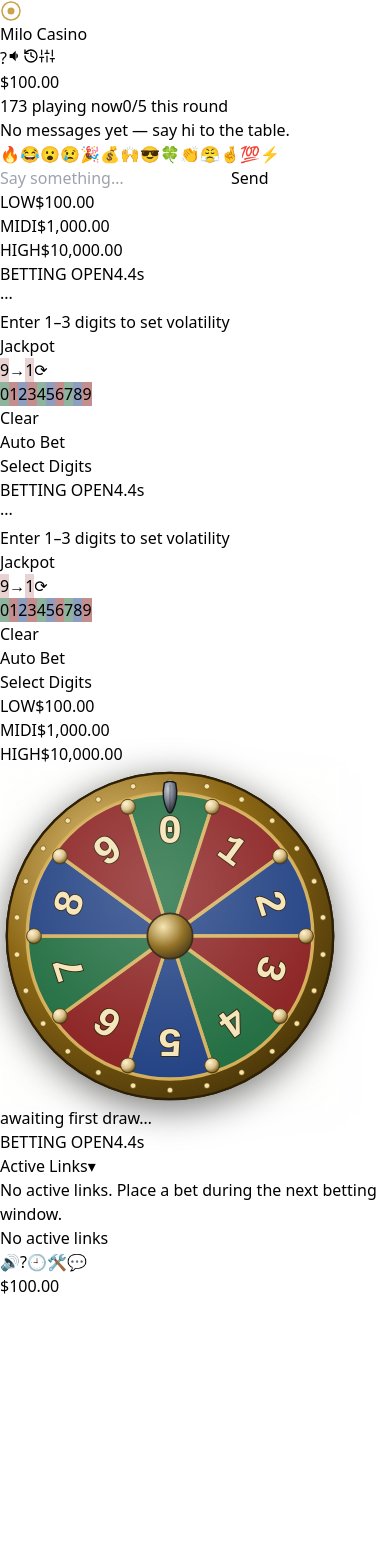
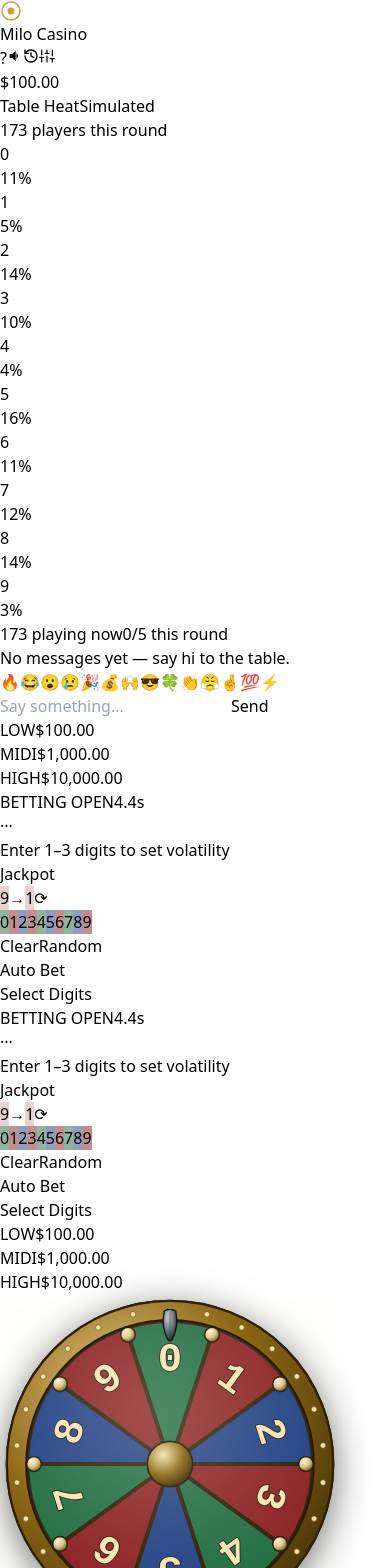
Before and after one commit to milerdo/chains, a React (Vite) app: page / in a window 390 px wide. Shown: the top 1568 px of the page. Before the commit the page ends 1298 px from the top, so only its background shows below. Built offline with nearby package versions, Linux system fonts and the light colour scheme.

Commit message:
v0.15, heat map introduced

```diff
--- a/src/App.tsx
+++ b/src/App.tsx
@@ -11,12 +11,11 @@
 import { useEffect, useRef, useState } from 'react';
 import { GameProvider, useGame } from './hooks/useGame';
 import { GameHeader } from './components/GameHeader';
- // LeftColumnControls retired — its job (help/sound/balance) moved into
- // GameHeader's desktop control cluster.
 import { JackpotPanel } from './components/JackpotPanel';
 import { Wheel } from './components/Wheel';
 import { BettingPanel } from './components/BettingPanel';
 import { TicketDrawer } from './components/Ticket';
+import { MultiplayerSim } from './components/MultiplayerSim';
 import { EmojiChat } from './components/EmojiChat';
 import { HelpModal } from './components/HelpModal';
 import { BetHistoryModal } from './components/BetHistoryModal';
@@ -24,7 +23,7 @@ import { DemoPanel } from './components/DemoPanel';
 import { JackpotCelebration } from './components/JackpotCelebration';
 import { MobileFooter } from './components/MobileFooter';
 import { PhaseStatus } from './components/PhaseStatus';
-import { LinkChain } from './components/ChainLinks';
+import { LinkChain, isJackpotRelevant } from './components/ChainLinks';
 import type { GamePhase } from './game/types';
 import { useMediaQuery } from './hooks/useMediaQuery';
 
@@ -69,6 +68,9 @@ function AppShell() {
       <main className="hidden min-h-0 flex-1 lg:flex lg:flex-col lg:overflow-hidden">
         <div className="mx-auto grid min-h-0 w-full max-w-6xl flex-1 grid-cols-[1fr_1.3fr_1fr] gap-4 overflow-hidden px-6 py-4">
           <div className="flex min-h-0 flex-col gap-3 overflow-hidden">
+            <div className="h-[38%] min-h-[220px] shrink-0">
+              <MultiplayerSim />
+            </div>
             <EmojiChat />
           </div>
           <div className="flex min-h-0 flex-col gap-3 overflow-hidden">
@@ -136,7 +138,7 @@ function AppShell() {
             ) : (
               activeTickets.map((ticket) => (
                 <div key={ticket.id} className="shrink-0">
-                  <LinkChain ticket={ticket} size="sm" showJackpot={false} />
+                   <LinkChain ticket={ticket} size="sm" showJackpot={isJackpotRelevant(ticket.status)} />
                 </div>
               ))
             )}
--- a/src/components/BettingPanel.tsx
+++ b/src/components/BettingPanel.tsx
@@ -211,6 +211,27 @@ export function BettingPanel({ onLockChange, onAutoBetChange }: BettingPanelProp
     setLowPicks([]);
     setAutoBetPickerOpen(false);
     setEditTarget({ kind: 'digit', index: 0 });
+    setFeedback(null);
+  }
+
+  /** Forms one complete random link — 1 to 3 random digits (tier follows
+   * from the count, same as manual entry) plus a random jackpot pair —
+   * always a single straight bet (never combo, never multi-pick). Player
+   * still has to press Place Bet to confirm; this only fills the form. */
+  function handleRandom() {
+    if (locked) return;
+    playUiClick();
+    const count = 1 + Math.floor(Math.random() * MAX_DIGIT_SLOTS);
+    const nextDigits: (number | null)[] = Array(MAX_DIGIT_SLOTS).fill(null);
+    for (let i = 0; i < count; i += 1) {
+      nextDigits[i] = Math.floor(Math.random() * 10);
+    }
+    setDigits(nextDigits);
+    setIsCombo(false);
+    setLowPicks([]);
+    setAutoBetPickerOpen(false);
+    setJackpotDigits([Math.floor(Math.random() * 10), Math.floor(Math.random() * 10)]);
+    setEditTarget(null);
     setFeedback(null);
   }
 
@@ -517,6 +538,7 @@ export function BettingPanel({ onLockChange, onAutoBetChange }: BettingPanelProp
 
        {!autoBetActive && (
         <div className="mt-2 flex items-center justify-between gap-2">
+         <div className="flex items-center gap-1.5">
             <button
               type="button"
               onClick={handleClear}
@@ -525,6 +547,15 @@ export function BettingPanel({ onLockChange, onAutoBetChange }: BettingPanelProp
             >
               Clear
             </button>
+            <button
+              type="button"
+              onClick={handleRandom}
+              disabled={locked}
+              className="rounded-lg border border-white/10 bg-white/[0.03] px-3 py-1.5 font-mono text-[11px] font-bold uppercase tracking-[0.15em] text-white/60 transition hover:border-[#eab308]/50 hover:text-[#eab308] disabled:cursor-not-allowed disabled:opacity-30 disabled:text-white/25"
+            >
+              Random
+            </button>
+          </div>
           <div className="flex items-center gap-1.5">
             {autoBetPickerOpen ? (
               AUTO_BET_PRESETS.map((n) => (
--- a/src/components/MobileFooter.tsx
+++ b/src/components/MobileFooter.tsx
@@ -7,6 +7,7 @@
 
 import { useState } from 'react';
 import { isAudioEnabled, playUiClick, toggleAudioEnabled } from '../utils/audio';
+import { MultiplayerSim } from './MultiplayerSim';
 import { EmojiChat } from './EmojiChat';
 import { Balance } from './Balance';
 
@@ -108,7 +109,10 @@ interface MobileFooterProps {
                 ✕
               </button>
             </div>
-            <div className="flex min-h-0 flex-1 flex-col px-3 pb-3">
+            <div className="flex min-h-0 flex-1 flex-col gap-3 px-3 pb-3">
+              <div className="h-[36%] min-h-[160px] shrink-0">
+                <MultiplayerSim />
+              </div>
               <EmojiChat />
             </div>
           </div>
--- a/src/components/MultiplayerSim.tsx
+++ b/src/components/MultiplayerSim.tsx
@@ -1,70 +1,53 @@
 // ============================================================================
 // CHAINS — MultiplayerSim
-// Purely cosmetic "other players at the table" feel (Section 28 of the
-// build spec). Every number and event here comes from
-// engine.getSimulatedActivity() and is explicitly simulated — it never
-// represents real accounts, and never affects the real stream or payouts.
+// Simulated per-digit "table heat" — what % of other (simulated) players
+// are betting each digit this round. Sourced entirely from
+// engine.getSimulatedActivity().digitPopularity (Section 28 spirit).
+// Purely cosmetic: never represents real accounts, never affects the real
+// stream, tickets, or payouts, and never predicts or hints at the actual
+// upcoming draw.
 // ============================================================================
 
 import { useGame } from '../hooks/useGame';
-import type { TicketTier } from '../game/types';
-
-const TIER_ORDER: TicketTier[] = ['LOW', 'MEDIUM', 'HIGH'];
+import { DIGIT_COLORS } from '../utils/digitColors';
 
 export function MultiplayerSim() {
   const { simulatedActivity } = useGame();
-  const { playerCount, activeTicketsByTier, recentEvents } = simulatedActivity;
+  const { digitPopularity, playerCount } = simulatedActivity;
+  const maxPct = Math.max(...digitPopularity, 1);
 
   return (
     <section
-      aria-label="Simulated live table activity"
-      className="rounded-3xl border border-white/[0.07] bg-gradient-to-b from-white/[0.035] to-transparent p-5 backdrop-blur-sm sm:p-6"
+      aria-label="Simulated bet popularity"
+      className="flex h-full min-h-0 flex-col rounded-3xl border border-white/[0.07] bg-gradient-to-b from-white/[0.035] to-transparent p-4 backdrop-blur-sm"
     >
-      <div className="flex items-center justify-between">
-        <span className="font-mono text-[10px] uppercase tracking-[0.4em] text-white/40">Live Players</span>
+      <div className="flex shrink-0 items-center justify-between">
+        <span className="font-mono text-[10px] uppercase tracking-[0.4em] text-white/40">Table Heat</span>
         <span className="rounded-full bg-white/[0.05] px-2 py-0.5 font-mono text-[9px] uppercase tracking-[0.15em] text-white/30">
           Simulated
         </span>
       </div>
+      <p className="mt-1 shrink-0 font-mono text-[10px] text-white/30">
+        {playerCount.toLocaleString()} players this round
+      </p>
 
-      <div className="mt-2 flex items-baseline gap-2">
-        <span className="font-mono text-2xl font-bold tabular-nums text-white">{playerCount.toLocaleString()}</span>
-        <span className="font-mono text-xs text-white/40">players at the table</span>
-      </div>
-
-      <div className="mt-3 flex gap-2">
-        {TIER_ORDER.map((tier) => (
-          <div key={tier} className="flex-1 rounded-lg border border-white/[0.06] bg-white/[0.02] px-2 py-1.5 text-center">
-            <div className="font-mono text-[9px] uppercase tracking-[0.15em] text-white/35">{tier}</div>
-            <div className="font-mono text-sm font-bold tabular-nums text-white/80">
-              {activeTicketsByTier[tier]}
+      <div className="mt-2 flex min-h-0 flex-1 flex-col justify-center gap-1.5 overflow-hidden">
+        {digitPopularity.map((pct, digit) => (
+          <div key={digit} className="flex items-center gap-2">
+            <span className="w-4 shrink-0 text-center font-mono text-xs font-bold tabular-nums text-white/70">
+              {digit}
+            </span>
+            <div className="h-2 flex-1 overflow-hidden rounded-full bg-white/[0.05]">
+              <div
+                className="h-full rounded-full transition-all duration-700"
+                style={{ width: `${(pct / maxPct) * 100}%`, backgroundColor: DIGIT_COLORS[digit] }}
+              />
             </div>
+            <span className="w-8 shrink-0 text-right font-mono text-[10px] tabular-nums text-white/40">
+              {pct}%
+            </span>
           </div>
         ))}
-      </div>
-
-      <div className="mt-4 flex max-h-32 flex-col gap-1 overflow-y-auto pr-1">
-        {recentEvents.length === 0 ? (
-          <p className="font-mono text-[11px] text-white/25">Activity will appear once the table gets going…</p>
-        ) : (
-          recentEvents.slice(0, 12).map((event) => (
-            <div
-              key={event.id}
-              className="flex items-center justify-between gap-2 rounded-md px-2 py-1 font-mono text-[11px] odd:bg-white/[0.015]"
-            >
-              <span className="truncate text-white/45">{event.playerLabel}</span>
-              <span className="shrink-0 text-white/30">{event.tier}</span>
-              <span
-                className={[
-                  'shrink-0 font-semibold uppercase tracking-[0.1em]',
-                  event.outcome === 'WIN' ? 'text-emerald-400/80' : 'text-white/25',
-                ].join(' ')}
-              >
-                {event.outcome}
-              </span>
-            </div>
-          ))
-        )}
       </div>
     </section>
   );
--- a/src/components/Wheel.tsx
+++ b/src/components/Wheel.tsx
@@ -337,8 +337,8 @@ export function Wheel() {
                     key={`wedge-${i}`}
                     d={`M${CX},${CY} L${p1.x},${p1.y} A${RIM_INNER_R},${RIM_INNER_R} 0 0,1 ${p2.x},${p2.y} Z`}
                     fill={isLanded ? '#eab308' : color}
-                    stroke="#d4af5a"
-                    strokeWidth={3}
+                    stroke="#2a1c02"
+                    strokeWidth={3.5}
                     style={{ transition: 'fill 150ms ease-out' }}
                   />
                 );
@@ -356,7 +356,7 @@ export function Wheel() {
                 return (
                   <g key={`peg-${i}`}>
                     <circle cx={p.x} cy={p.y + 1} r={PEG_VISUAL_R} fill="#1a1200" opacity={0.4} />
-                    <circle cx={p.x} cy={p.y} r={PEG_VISUAL_R} fill={`url(#pegGrad-${uid})`} stroke="#4a3506" strokeWidth={0.8} />
+                    <circle cx={p.x} cy={p.y} r={PEG_VISUAL_R} fill={`url(#pegGrad-${uid})`} stroke="#2a1c02" strokeWidth={1.3} />
                   </g>
                 );
               })}
--- a/src/game/engine.ts
+++ b/src/game/engine.ts
@@ -106,6 +106,7 @@ export class ChainsGame {
     playerCount: 0,
     activeTicketsByTier: { LOW: 0, MEDIUM: 0, HIGH: 0 },
     recentEvents: [],
+    digitPopularity: Array(10).fill(10),
   };
 
   // --- subscribers -------------------------------------------------------
@@ -198,6 +199,7 @@ export class ChainsGame {
       playerCount: this.simulatedActivity.playerCount,
       activeTicketsByTier: { ...this.simulatedActivity.activeTicketsByTier },
       recentEvents: [...this.simulatedActivity.recentEvents],
+      digitPopularity: [...this.simulatedActivity.digitPopularity],
     };
   }
 
@@ -772,6 +774,13 @@ export class ChainsGame {
       HIGH: Math.floor(playerCount * (0.08 + Math.random() * 0.08)),
     };
 
+    // Simulated per-digit betting popularity, purely cosmetic — a random
+    // weighted split across 0-9 that refreshes on the same cadence as the
+    // rest of this simulated activity (each real draw).
+    const rawWeights = Array.from({ length: 10 }, () => Math.random() + 0.2);
+    const weightSum = rawWeights.reduce((a, b) => a + b, 0);
+    const digitPopularity = rawWeights.map((w) => Math.round((w / weightSum) * 100));
+
     const recentEvents = [...this.simulatedActivity.recentEvents];
     if (draw) {
       const eventCount = 1 + Math.floor(Math.random() * 3);
@@ -793,7 +802,7 @@ export class ChainsGame {
       }
     }
 
-    return { playerCount, activeTicketsByTier, recentEvents };
+    return { playerCount, activeTicketsByTier, recentEvents, digitPopularity };
   }
 
   private emit(): void {
--- a/src/game/types.ts
+++ b/src/game/types.ts
@@ -158,6 +158,10 @@ export interface SimulatedActivity {
   playerCount: number;
   activeTicketsByTier: Record<TicketTier, number>;
   recentEvents: SimulatedActivityEvent[];
+  /** Simulated "% of players betting this digit" for the current round,
+   * indexed 0-9. Cosmetic only — purely a display heuristic, never
+   * derived from real bets, and never used to influence odds or RNG. */
+  digitPopularity: number[];
 }
 
 export interface SimulatedActivityEvent {
```
Also changed, not shown: src/components/ChainLinks.tsx (+23 -9 lines). Lines whose indentation alone changed are shown as unchanged.
